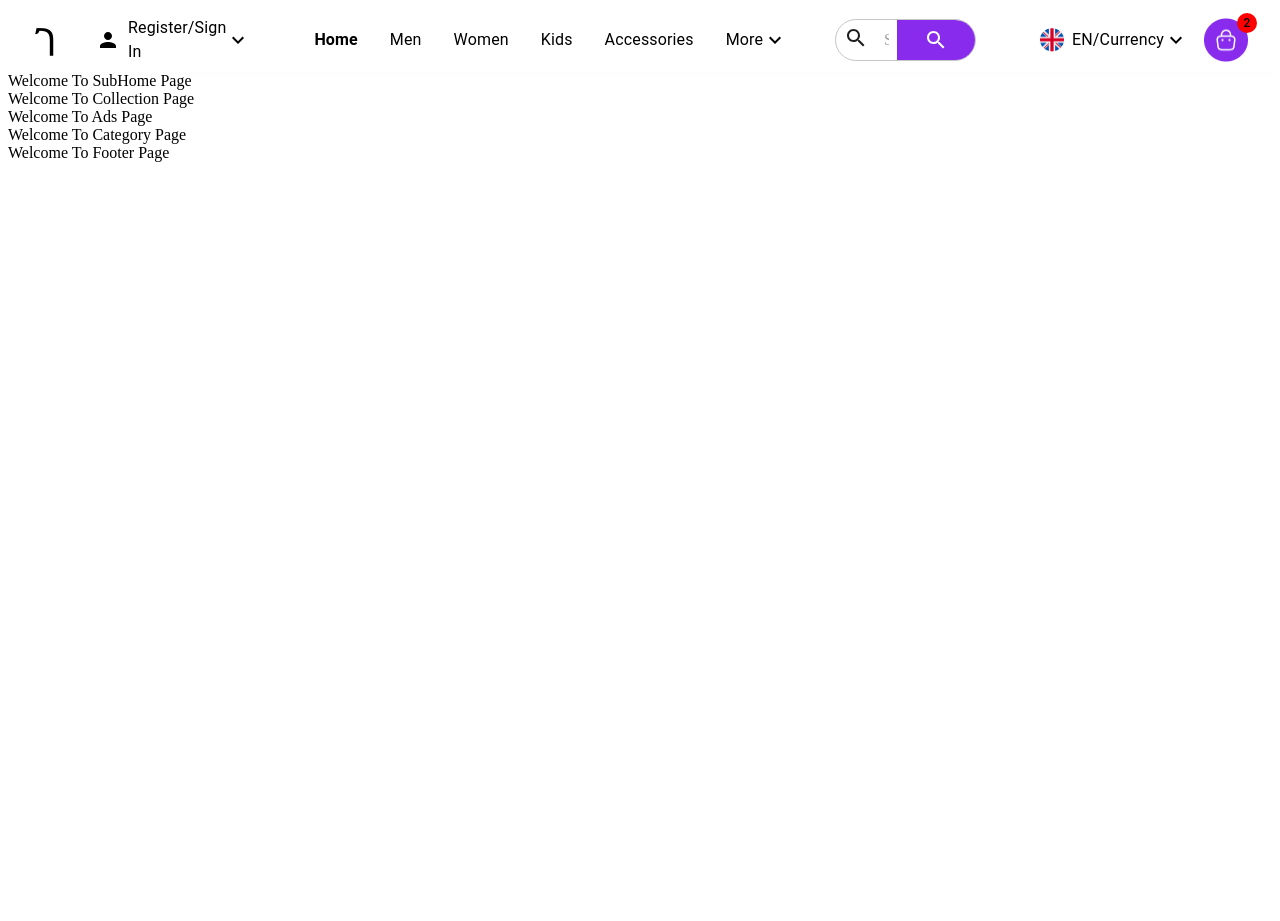
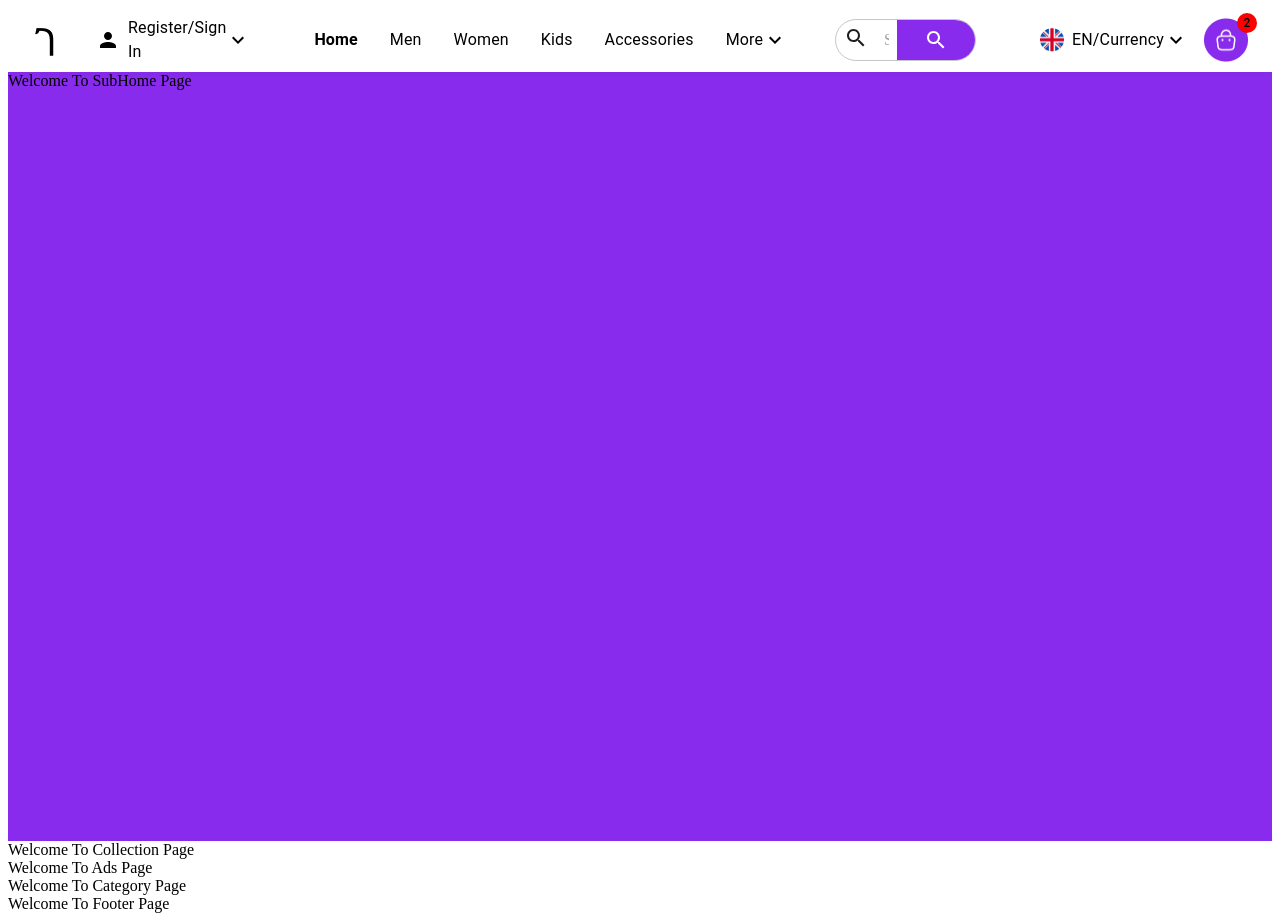
Before and after one commit to Tola-lemma/Gebeya_Market_App, a React (Create React App) app: page / in a window 1280 px wide. Before the commit the page ends 800 px from the top, so only its background shows below. Built offline with nearby package versions, Linux system fonts and the light colour scheme.

Commit message:
feat:home page background is added

```diff
--- a/src/Pages/Home/SubHome.jsx
+++ b/src/Pages/Home/SubHome.jsx
@@ -1,8 +1,10 @@
+import { Box } from '@mui/material'
 import React from 'react'
+import { colors } from '../../Constants/constant'
 
 const SubHome  = () =>{
   return (
-    <div>Welcome To SubHome Page</div>
+    <Box sx={{height:"769px",backgroundColor:colors.background.primary,width:"1512",fontFamily:"alfa slab one"}}>Welcome To SubHome Page</Box>
   )
 }
 
```
